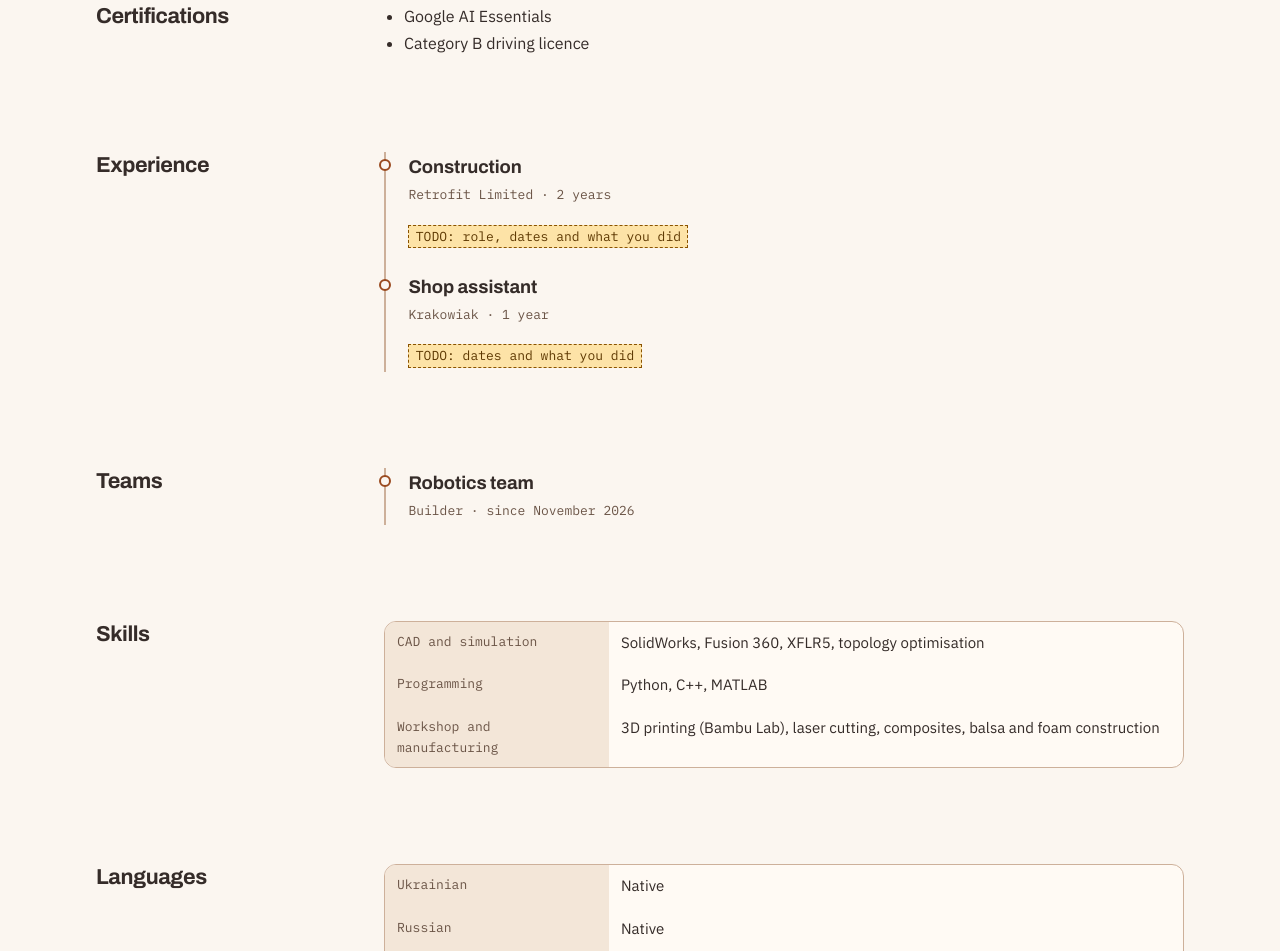
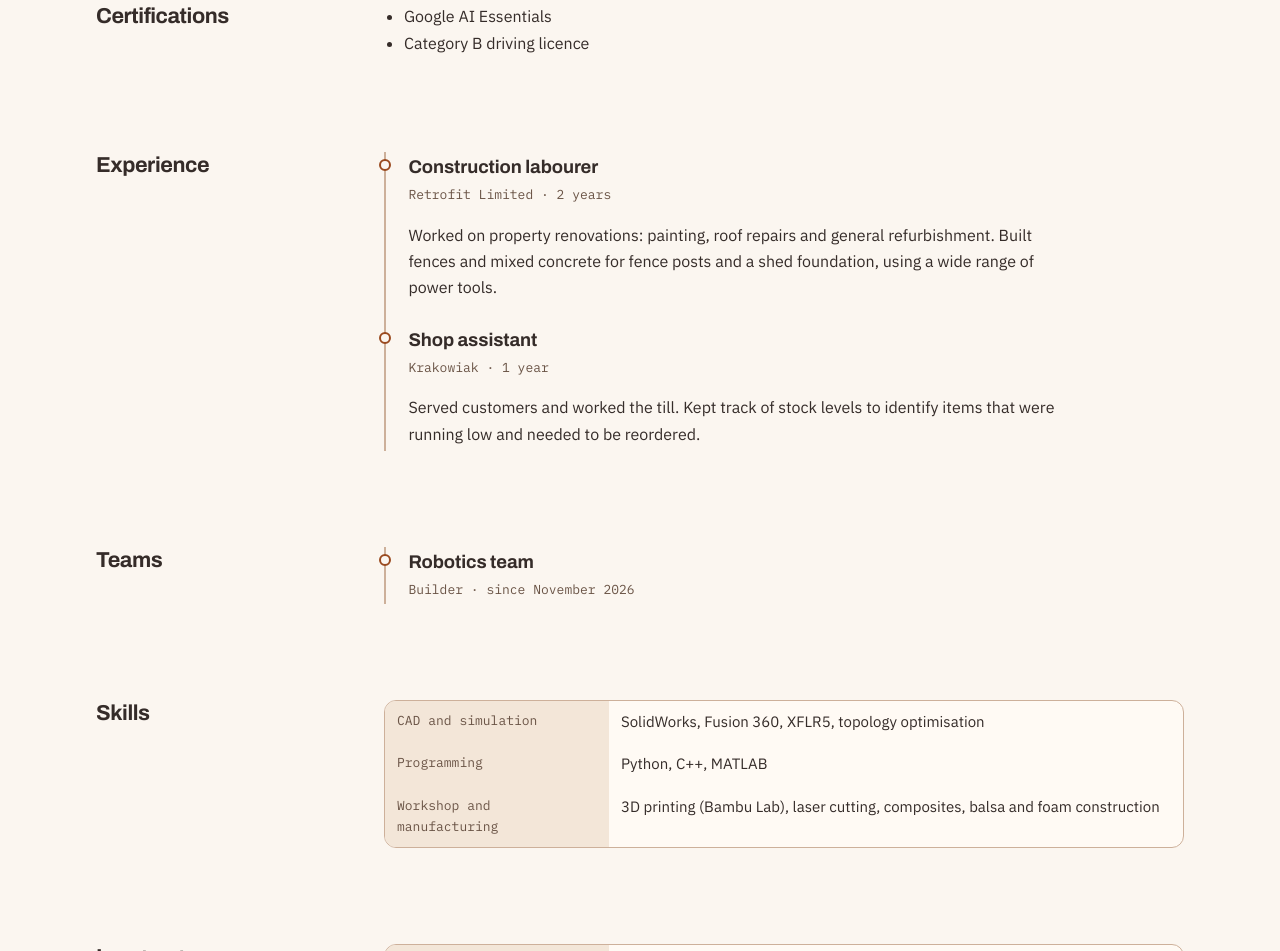
Before and after one commit to MykolaMats1uk/MykolaMats1uk.github.io, a plain HTML site: page about.html in a window 1280 px wide. Shown: the part 999-1950 px from the top of the page. Drawn offline with Linux system fonts and the light colour scheme.

Commit message:
Describe my construction and shop assistant experience

```diff
--- a/about.html
+++ b/about.html
@@ -85,14 +85,14 @@
       <h2>Experience</h2>
       <div class="doc-body">
         <div class="entry">
-          <h3>Construction</h3>
+          <h3>Construction labourer</h3>
           <p class="entry-meta">Retrofit Limited · 2 years</p>
-          <p><span class="todo">TODO: role, dates and what you did</span></p>
+          <p>Worked on property renovations: painting, roof repairs and general refurbishment. Built fences and mixed concrete for fence posts and a shed foundation, using a wide range of power tools.</p>
         </div>
         <div class="entry">
           <h3>Shop assistant</h3>
           <p class="entry-meta">Krakowiak · 1 year</p>
-          <p><span class="todo">TODO: dates and what you did</span></p>
+          <p>Served customers and worked the till. Kept track of stock levels to identify items that were running low and needed to be reordered.</p>
         </div>
       </div>
     </section>
```
Also changed, not shown: 1 other file.
